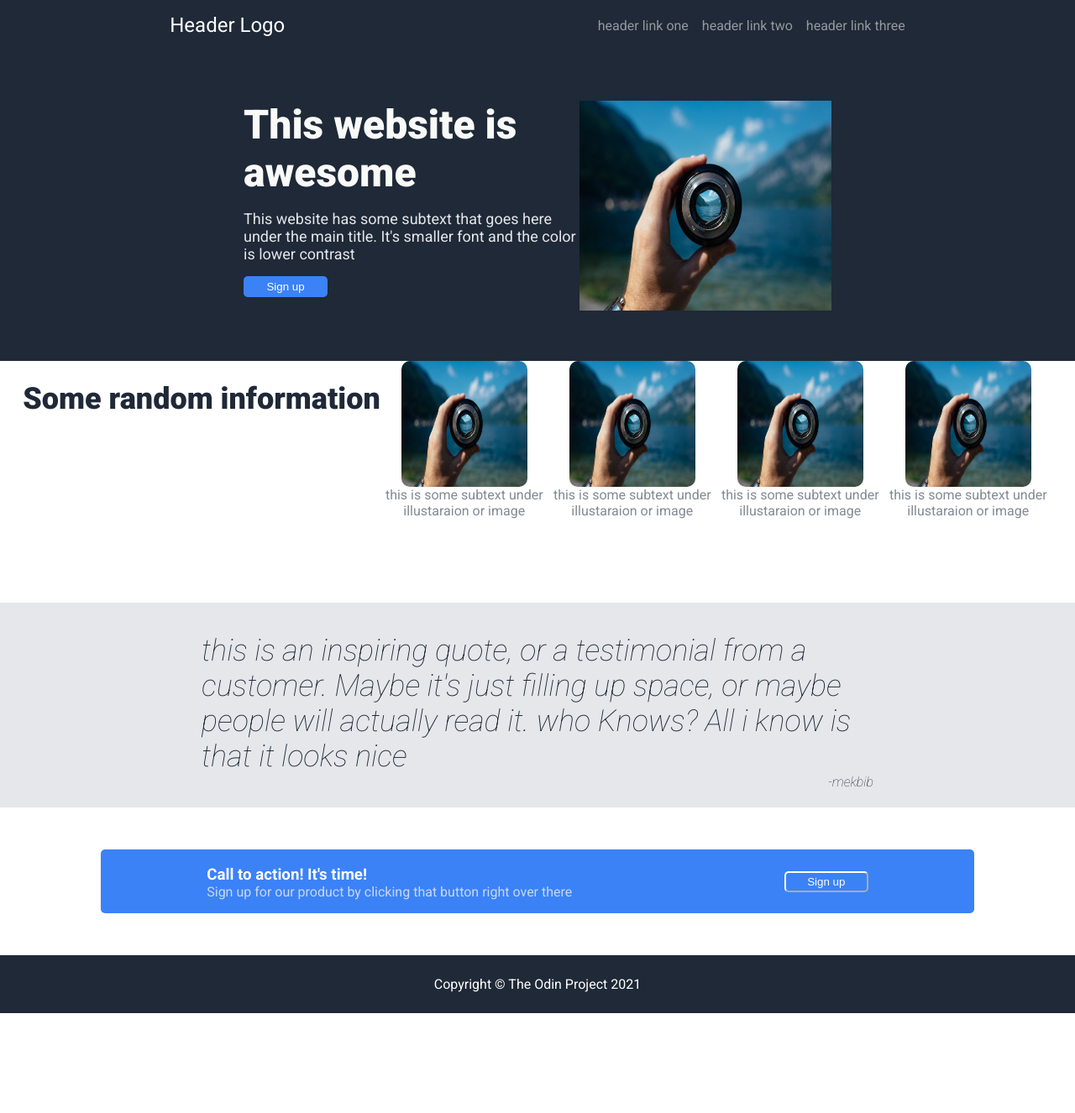
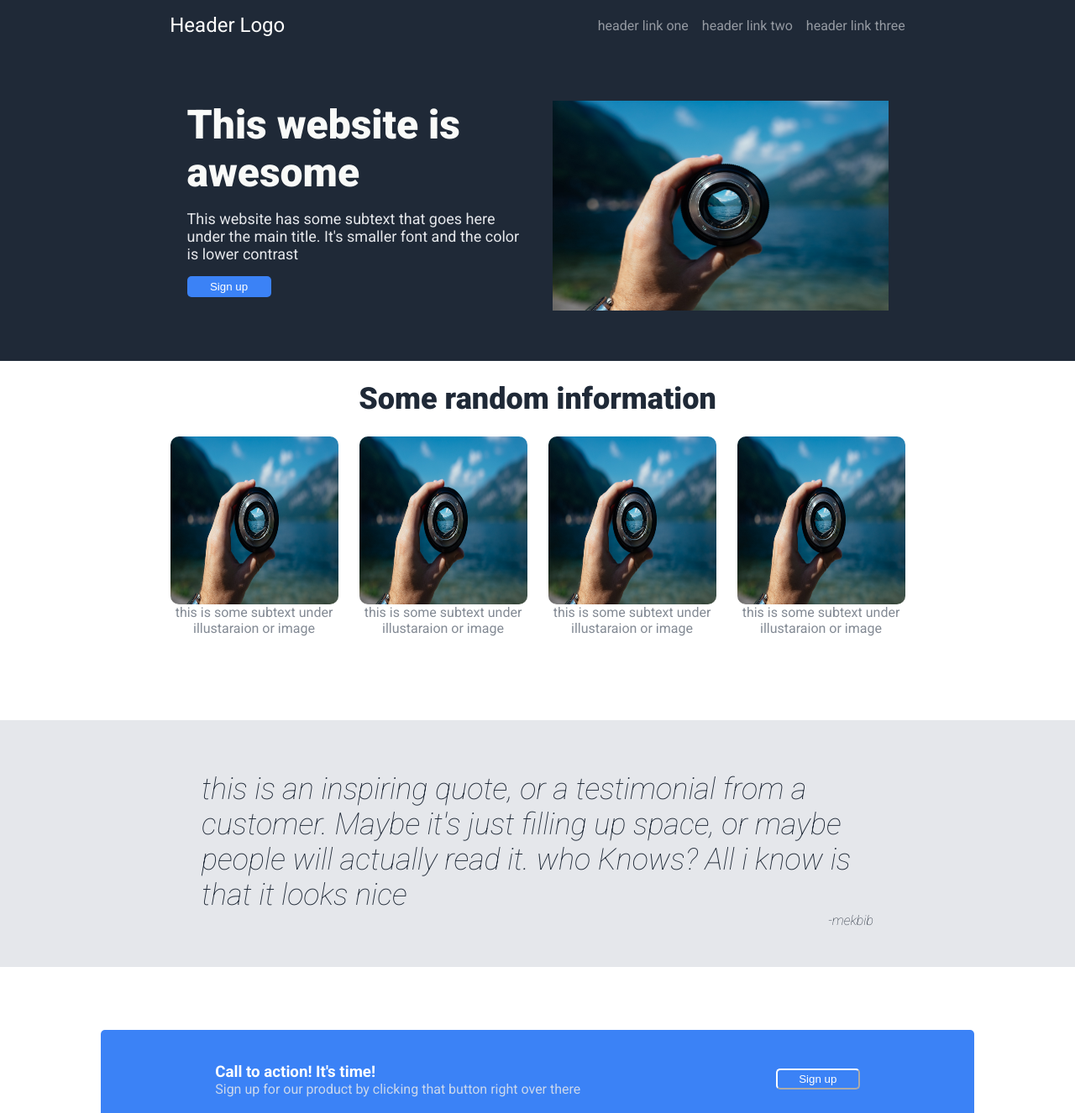
Before and after one commit to kazumaLovesTest/kazuma-landing-page, a plain HTML site: page index.html in a window 1280 px wide. Shown: the top 1326 px of the page at 84% size. Before the commit the page ends 1207 px from the top, so only its background shows below. Drawn offline with Linux system fonts and the light colour scheme; files whose address does not match are found by name.

Commit message:
changed the image size on the hero section and the information section. added a padding to the quote section and the call to the banner section

```diff
--- a/css/style.css
+++ b/css/style.css
@@ -40,6 +40,7 @@ body{
 .hero {
     justify-content: center;
     padding: 60px;
+    gap:35px;
 }
 .text {
     display: flex;
@@ -80,10 +81,11 @@ body{
     display: flex;
     justify-content: center;
     flex-wrap: wrap;
+    gap:25px;
 }
 .card img{
-    height: 150px;
-    width:150px;
+    height: 200px;
+    width: 200px;
     border-radius: 10px;
     /* display: flex; */
 }
@@ -101,6 +103,7 @@ body{
 }
 .quote {
     display: flex;
+    padding: 25px;
     flex-wrap: wrap;
     justify-content: center;
     background: #e5e7eb;
@@ -121,11 +124,12 @@ body{
     font-style: italic;
 }
 .sign {
+    padding: 20px;
     background-color: #3b82f6;
     border-radius: 5px;
     display: flex;
     justify-content: space-around;
-    margin: 50px 120px;
+    margin: 75px 120px;
 }
 .sign h3{
     color:white;
@@ -135,8 +139,6 @@ body{
     margin-top: 0;
     color:#cad7ec;
 }
-
-
 .sign button{
     align-self: center;
     border-color: white;
--- a/index.html
+++ b/index.html
@@ -26,7 +26,7 @@
         <button>Sign up</button>
         </div>
 
-        <img src = "image.jpg" alt = "this is a place holder for a an image" width= 300px height="250px">
+        <img src = "image.jpg" alt = "this is a place holder for a an image" width= "400px" height="250px">
     </div>
     <div class = "information">
         <h1>Some random information</h1>
```
